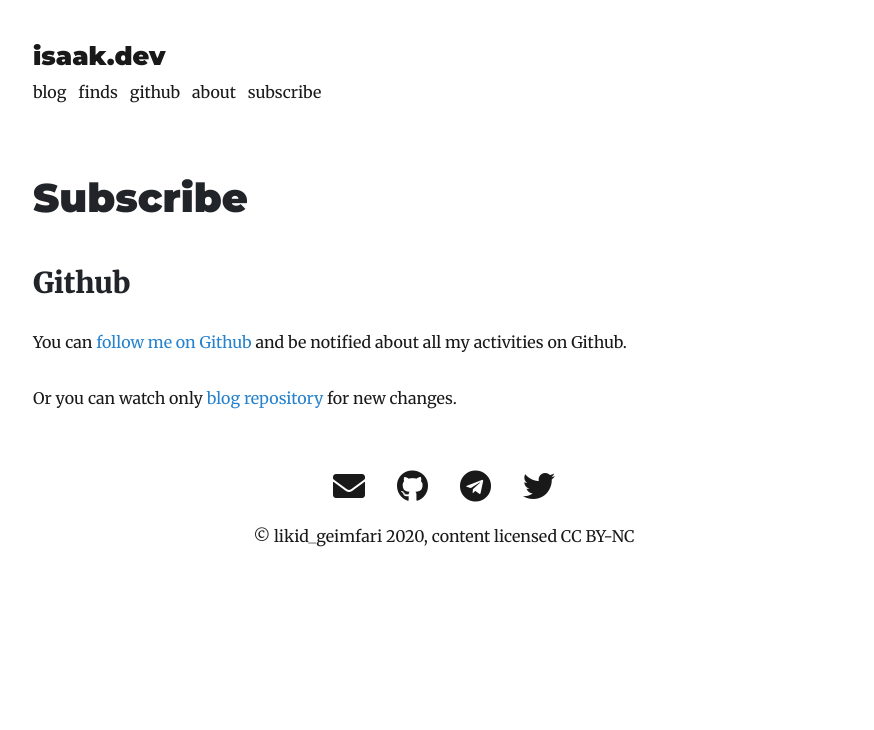
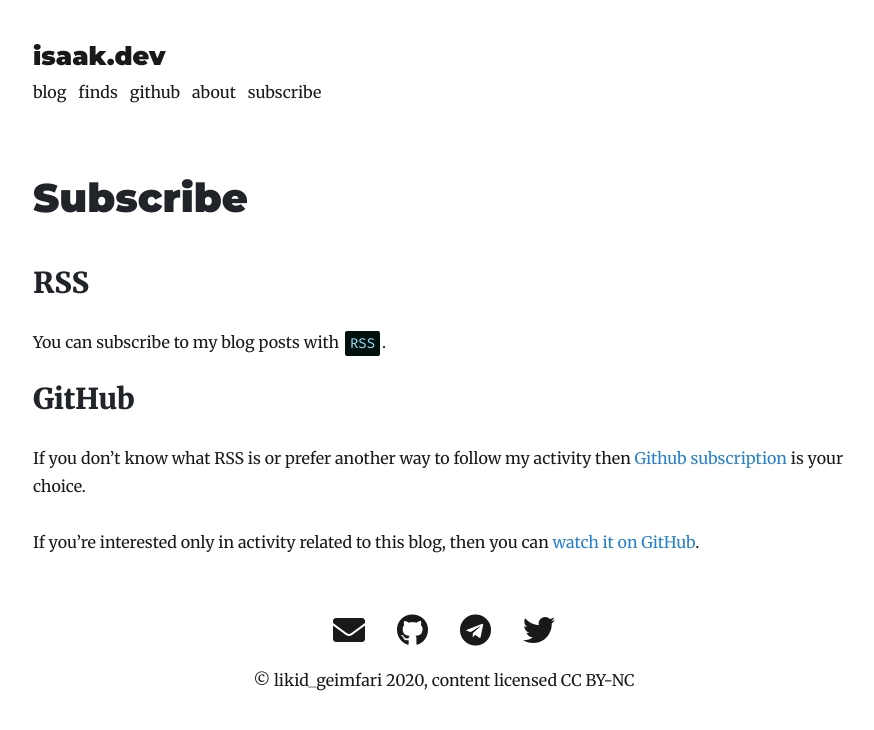
Before and after one commit to lk-geimfari/lk-geimfari.github.io, a Jekyll site: the page built from _pages/subscribe.md, in a window 1280 px wide. Shown: the top 730 px of the page, without its empty margins (196-1070 px from the left). Built offline with Jekyll 4.4.1, drawn with Linux system fonts in a browser that asks for light colours; nearby versions of some CDN libraries.

Commit message:
Fix subscribe page

```diff
--- a/_pages/subscribe.md
+++ b/_pages/subscribe.md
@@ -4,9 +4,14 @@ title: Subscribe
 permalink: /subscribe/
 ---
 
-## Github
+## RSS
 
-You can [follow me on Github](https://github.com/lk-geimfari) and be
-notified about all my activities on Github.
+You can subscribe to my blog posts with [`RSS`](https://isaak.dev/feed.xml).
 
-Or you can watch only [blog repository](https://github.com/lk-geimfari) for new changes.
+## GitHub
+
+If you don’t know what RSS is or prefer another way to follow my activity
+then [Github subscription](https://github.com/lk-geimfari) is your choice.
+
+If you're interested only in activity related to this blog,
+then you can [watch it on GitHub](https://github.com/lk-geimfari/lk-geimfari.github.io).
```
